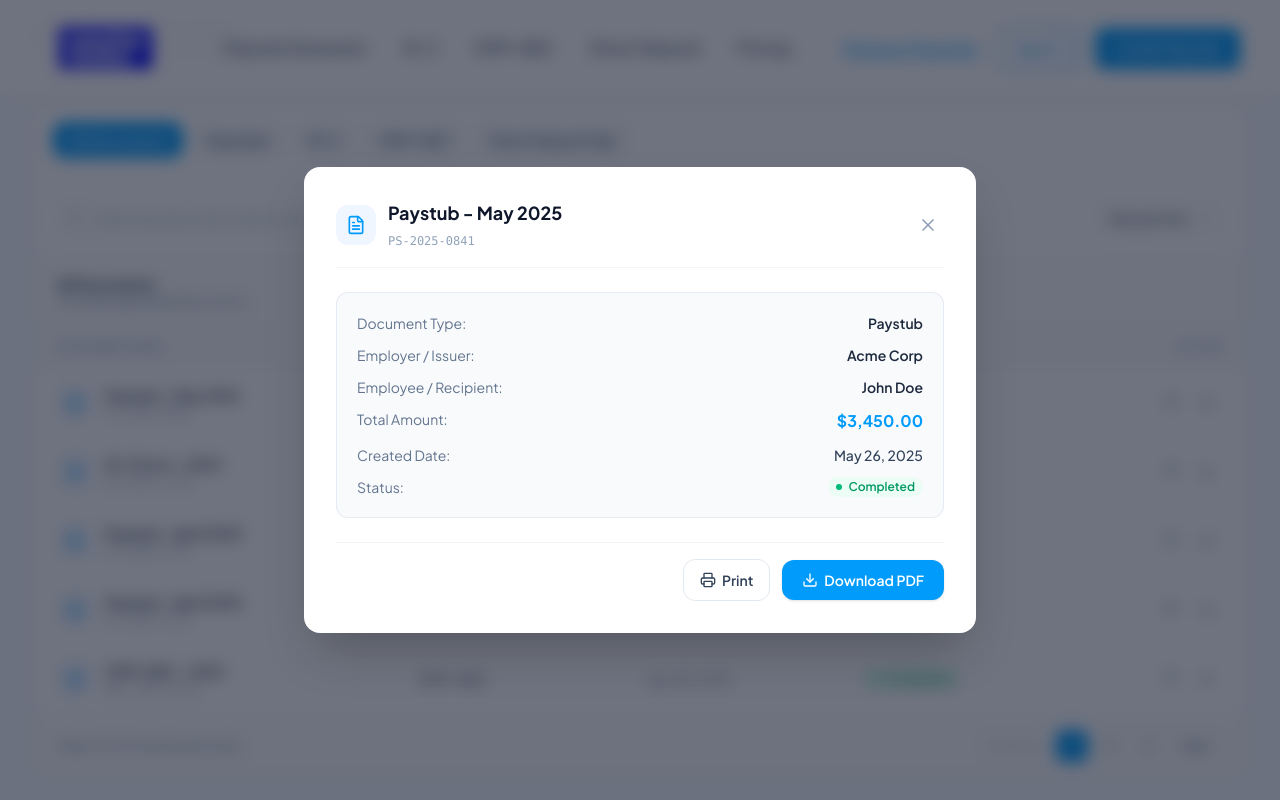
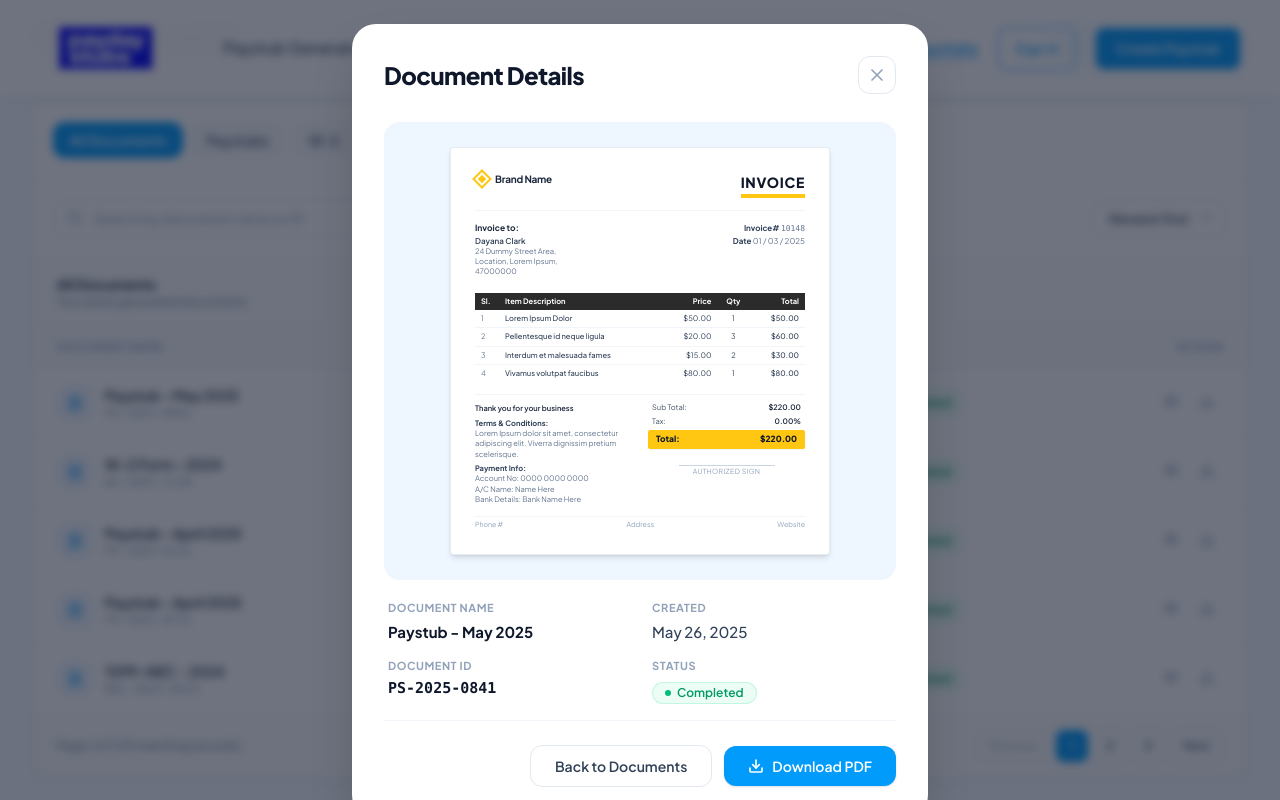
Before and after one commit to Mern-Unbeatable/paystubsusa_frontend, a React (Vite) app: page /find-paystubs in a window 1280 px wide. Both pictures are taken after a click on the button 1171 px from the left and 1005 px from the top of the page. Shown: the part 605-1405 px from the top of the page. Built offline with nearby package versions, Linux system fonts and the light colour scheme.

Commit message:
feat: update document preview modal to match Figma design with simulated invoice sheet

```diff
--- a/src/Components/FindPaystubs/FindPaystubsContent.jsx
+++ b/src/Components/FindPaystubs/FindPaystubsContent.jsx
@@ -506,56 +506,178 @@ const FindPaystubsContent = () => {
         </div>
       </div>
 
-      {/* Document Preview Modal */}
+      {/* Document Details Modal matching Figma design */}
       {previewDoc && (
-        <div className="fixed inset-0 z-50 flex items-center justify-center bg-slate-900/60 backdrop-blur-sm p-4">
-          <div className="bg-white rounded-2xl max-w-2xl w-full p-6 sm:p-8 shadow-2xl relative animate-in fade-in zoom-in-95 duration-200">
+        <div className="fixed inset-0 z-50 flex items-center justify-center bg-slate-900/60 backdrop-blur-xs p-4 sm:p-6 overflow-y-auto">
+          <div className="bg-white rounded-3xl max-w-xl w-full p-6 sm:p-8 shadow-2xl relative animate-in fade-in zoom-in-95 duration-200 my-auto">
             {/* Modal Header */}
-            <div className="flex items-center justify-between pb-4 border-b border-slate-100">
-              <div className="flex items-center gap-3">
-                <div className="w-10 h-10 rounded-xl bg-blue-50 text-secondary flex items-center justify-center">
-                  <FileText className="w-5 h-5" />
-                </div>
-                <div>
-                  <h3 className="font-bold text-slate-900 text-lg">{previewDoc.name}</h3>
-                  <span className="text-xs text-slate-400 font-mono">{previewDoc.id}</span>
-                </div>
-              </div>
+            <div className="flex items-center justify-between pb-3">
+              <h3 className="font-extrabold text-slate-900 text-xl sm:text-2xl tracking-tight">
+                Document Details
+              </h3>
               <button
                 type="button"
                 onClick={() => setPreviewDoc(null)}
-                className="p-1.5 rounded-lg text-slate-400 hover:text-slate-700 hover:bg-slate-100 transition"
+                className="p-2 rounded-xl border border-slate-200 text-slate-400 hover:text-slate-700 hover:bg-slate-50 transition cursor-pointer"
+                aria-label="Close modal"
               >
                 <X className="w-5 h-5" />
               </button>
             </div>
 
-            {/* Document Preview Details */}
-            <div className="py-6 space-y-4">
-              <div className="p-5 rounded-xl bg-slate-50 border border-slate-200/80 space-y-3">
-                <div className="flex justify-between text-sm">
-                  <span className="text-slate-500">Document Type:</span>
-                  <span className="font-semibold text-slate-800">{previewDoc.type}</span>
+            {/* Document Preview Canvas Box */}
+            <div className="bg-[#EEF6FF] rounded-2xl p-4 sm:p-6 flex items-center justify-center my-4 overflow-hidden border border-blue-50/50">
+              {/* Rendered Document Sheet */}
+              <div className="bg-white rounded-sm shadow-md border border-slate-200/80 p-5 sm:p-6 w-full max-w-[340px] sm:max-w-[380px] text-[8px] sm:text-[9px] leading-tight text-slate-800 font-sans select-none">
+                {/* Invoice Top Bar */}
+                <div className="flex items-start justify-between pb-3 border-b border-slate-100">
+                  <div className="flex items-center gap-1.5">
+                    <div className="w-3.5 h-3.5 border-2 border-[#FFC711] rotate-45 flex items-center justify-center">
+                      <div className="w-1.5 h-1.5 bg-[#FFC711]" />
+                    </div>
+                    <span className="font-bold text-slate-800 text-[10px] tracking-tight">Brand Name</span>
+                  </div>
+                  <div className="text-right">
+                    <span className="text-sm font-extrabold text-slate-900 tracking-wider">INVOICE</span>
+                    <div className="h-1 w-full bg-[#FFC711] mt-0.5" />
+                  </div>
                 </div>
-                <div className="flex justify-between text-sm">
-                  <span className="text-slate-500">Employer / Issuer:</span>
-                  <span className="font-semibold text-slate-800">{previewDoc.employer}</span>
+
+                {/* Recipient and Meta Info */}
+                <div className="grid grid-cols-2 gap-4 py-3 text-slate-600 text-[8px]">
+                  <div>
+                    <span className="font-bold text-slate-800 text-[8.5px] block mb-0.5">Invoice to:</span>
+                    <p className="font-semibold text-slate-700">Dayana Clark</p>
+                    <p className="text-slate-500 text-[7.5px] leading-snug">24 Dummy Street Area,<br />Location, Lorem Ipsum,<br />47000000</p>
+                  </div>
+                  <div className="text-right space-y-0.5">
+                    <div>
+                      <span className="font-bold text-slate-700">Invoice#</span>{' '}
+                      <span className="text-slate-500 font-mono">10148</span>
+                    </div>
+                    <div>
+                      <span className="font-bold text-slate-700">Date</span>{' '}
+                      <span className="text-slate-500">01 / 03 / 2025</span>
+                    </div>
+                  </div>
                 </div>
-                <div className="flex justify-between text-sm">
-                  <span className="text-slate-500">Employee / Recipient:</span>
-                  <span className="font-semibold text-slate-800">{previewDoc.employee}</span>
+
+                {/* Line Items Table */}
+                <div className="mt-1">
+                  <table className="w-full text-left border-collapse">
+                    <thead>
+                      <tr className="bg-[#2B2B2B] text-white font-bold text-[7.5px]">
+                        <th className="py-1 px-1.5 w-6">Sl.</th>
+                        <th className="py-1 px-1.5">Item Description</th>
+                        <th className="py-1 px-1.5 text-right">Price</th>
+                        <th className="py-1 px-1.5 text-center w-8">Qty</th>
+                        <th className="py-1 px-1.5 text-right">Total</th>
+                      </tr>
+                    </thead>
+                    <tbody className="divide-y divide-slate-100 text-slate-700 text-[7.5px]">
+                      <tr>
+                        <td className="py-1 px-1.5 text-slate-500">1</td>
+                        <td className="py-1 px-1.5 font-medium">Lorem Ipsum Dolor</td>
+                        <td className="py-1 px-1.5 text-right">$50.00</td>
+                        <td className="py-1 px-1.5 text-center">1</td>
+                        <td className="py-1 px-1.5 text-right font-medium">$50.00</td>
+                      </tr>
+                      <tr>
+                        <td className="py-1 px-1.5 text-slate-500">2</td>
+                        <td className="py-1 px-1.5 font-medium">Pellentesque id neque ligula</td>
+                        <td className="py-1 px-1.5 text-right">$20.00</td>
+                        <td className="py-1 px-1.5 text-center">3</td>
+                        <td className="py-1 px-1.5 text-right font-medium">$60.00</td>
+                      </tr>
+                      <tr>
+                        <td className="py-1 px-1.5 text-slate-500">3</td>
+                        <td className="py-1 px-1.5 font-medium">Interdum et malesuada fames</td>
+                        <td className="py-1 px-1.5 text-right">$15.00</td>
+                        <td className="py-1 px-1.5 text-center">2</td>
+                        <td className="py-1 px-1.5 text-right font-medium">$30.00</td>
+                      </tr>
+                      <tr>
+                        <td className="py-1 px-1.5 text-slate-500">4</td>
+                        <td className="py-1 px-1.5 font-medium">Vivamus volutpat faucibus</td>
+                        <td className="py-1 px-1.5 text-right">$80.00</td>
+                        <td className="py-1 px-1.5 text-center">1</td>
+                        <td className="py-1 px-1.5 text-right font-medium">$80.00</td>
+                      </tr>
+                    </tbody>
+                  </table>
                 </div>
-                <div className="flex justify-between text-sm">
-                  <span className="text-slate-500">Total Amount:</span>
-                  <span className="font-bold text-secondary text-base">{previewDoc.amount}</span>
+
+                {/* Totals & Notes Section */}
+                <div className="grid grid-cols-2 gap-4 mt-3 pt-2 text-[7.5px] border-t border-slate-100">
+                  <div className="space-y-1 text-slate-500 leading-snug">
+                    <p className="font-semibold text-slate-800">Thank you for your business</p>
+                    <p><strong className="text-slate-700">Terms & Conditions:</strong><br />Lorem Ipsum dolor sit amet, consectetur adipiscing elit. Viverra dignissim pretium scelerisque.</p>
+                    <p><strong className="text-slate-700">Payment Info:</strong><br />Account No: 0000 0000 0000<br />A/C Name: Name Here<br />Bank Details: Bank Name Here</p>
+                  </div>
+                  <div className="space-y-1">
+                    <div className="flex justify-between text-slate-600 px-1">
+                      <span>Sub Total:</span>
+                      <span className="font-semibold text-slate-800">$220.00</span>
+                    </div>
+                    <div className="flex justify-between text-slate-600 px-1">
+                      <span>Tax:</span>
+                      <span className="font-semibold text-slate-800">0.00%</span>
+                    </div>
+                    <div className="bg-[#FFC711] text-slate-900 font-extrabold px-2 py-1 rounded-xs flex justify-between text-[8.5px] mt-1 shadow-xs">
+                      <span>Total:</span>
+                      <span>$220.00</span>
+                    </div>
+                    <div className="pt-3 text-center">
+                      <div className="border-b border-slate-300 w-24 mx-auto mb-0.5" />
+                      <span className="text-[7px] text-slate-400 uppercase tracking-wider block">Authorized Sign</span>
+                    </div>
+                  </div>
                 </div>
-                <div className="flex justify-between text-sm">
-                  <span className="text-slate-500">Created Date:</span>
-                  <span className="font-medium text-slate-700">{previewDoc.date}</span>
+
+                {/* Footer Info line */}
+                <div className="mt-3 pt-1 border-t border-slate-100 flex justify-between text-[7px] text-slate-400">
+                  <span>Phone #</span>
+                  <span>Address</span>
+                  <span>Website</span>
                 </div>
-                <div className="flex justify-between text-sm">
-                  <span className="text-slate-500">Status:</span>
-                  <span className="inline-flex items-center gap-1.5 px-2 py-0.5 rounded-full text-xs font-semibold bg-emerald-50 text-emerald-600">
+              </div>
+            </div>
+
+            {/* Document Metadata Grid (Exact layout from Figma) */}
+            <div className="grid grid-cols-2 gap-y-4 gap-x-6 mt-5 px-1">
+              <div>
+                <span className="block text-[11px] font-bold text-slate-400 uppercase tracking-wider">
+                  DOCUMENT NAME
+                </span>
+                <span className="block text-sm sm:text-[15px] font-bold text-slate-900 mt-1">
+                  {previewDoc.name}
+                </span>
+              </div>
+
+              <div>
+                <span className="block text-[11px] font-bold text-slate-400 uppercase tracking-wider">
+                  CREATED
+                </span>
+                <span className="block text-sm sm:text-[15px] font-medium text-slate-700 mt-1">
+                  {previewDoc.date}
+                </span>
+              </div>
+
+              <div>
+                <span className="block text-[11px] font-bold text-slate-400 uppercase tracking-wider">
+                  DOCUMENT ID
+                </span>
+                <span className="block text-sm sm:text-[15px] font-semibold text-slate-900 mt-1 font-mono">
+                  {previewDoc.id}
+                </span>
+              </div>
+
+              <div>
+                <span className="block text-[11px] font-bold text-slate-400 uppercase tracking-wider">
+                  STATUS
+                </span>
+                <div className="mt-1">
+                  <span className="inline-flex items-center gap-1.5 px-3 py-0.5 rounded-full text-xs font-semibold bg-emerald-50 text-emerald-600 border border-emerald-200/60">
                     <span className="w-1.5 h-1.5 rounded-full bg-emerald-500" />
                     {previewDoc.status}
                   </span>
@@ -563,15 +685,14 @@ const FindPaystubsContent = () => {
               </div>
             </div>
 
-            {/* Modal Actions */}
-            <div className="flex items-center justify-end gap-3 pt-4 border-t border-slate-100">
+            {/* Modal Actions matching Figma buttons */}
+            <div className="flex items-center justify-end gap-3 pt-6 mt-4 border-t border-slate-100">
               <button
                 type="button"
-                onClick={() => window.print()}
-                className="px-4 py-2.5 rounded-xl border border-slate-200 text-slate-700 font-semibold text-sm hover:bg-slate-50 transition inline-flex items-center gap-1.5"
+                onClick={() => setPreviewDoc(null)}
+                className="px-6 py-2.5 rounded-xl border border-slate-200 text-slate-700 font-semibold text-sm hover:bg-slate-50 transition cursor-pointer"
               >
-                <Printer className="w-4 h-4" />
-                <span>Print</span>
+                Back to Documents
               </button>
               <button
                 type="button"
@@ -579,9 +700,9 @@ const FindPaystubsContent = () => {
                   alert(`Downloading ${previewDoc.name} (${previewDoc.id}) PDF...`);
                   setPreviewDoc(null);
                 }}
-                className="px-5 py-2.5 rounded-xl bg-secondary hover:bg-[#0089e0] text-white font-semibold text-sm transition shadow-sm inline-flex items-center gap-1.5"
+                className="px-6 py-2.5 rounded-xl bg-secondary hover:bg-[#0089e0] text-white font-semibold text-sm transition shadow-sm inline-flex items-center gap-2 active:scale-98 cursor-pointer"
               >
-                <Download className="w-4 h-4" />
+                <Download className="w-4 h-4 stroke-[2.5]" />
                 <span>Download PDF</span>
               </button>
             </div>
```
